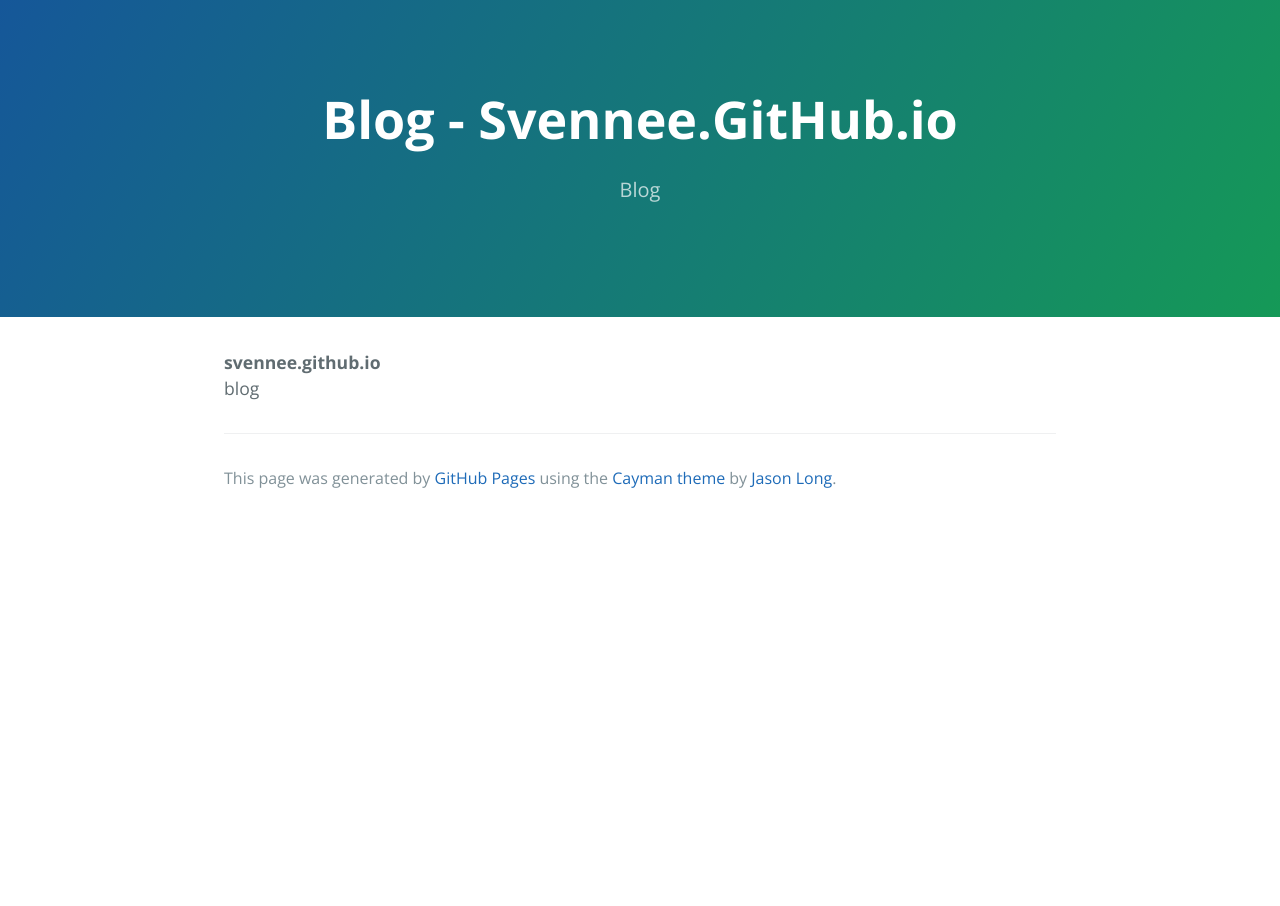
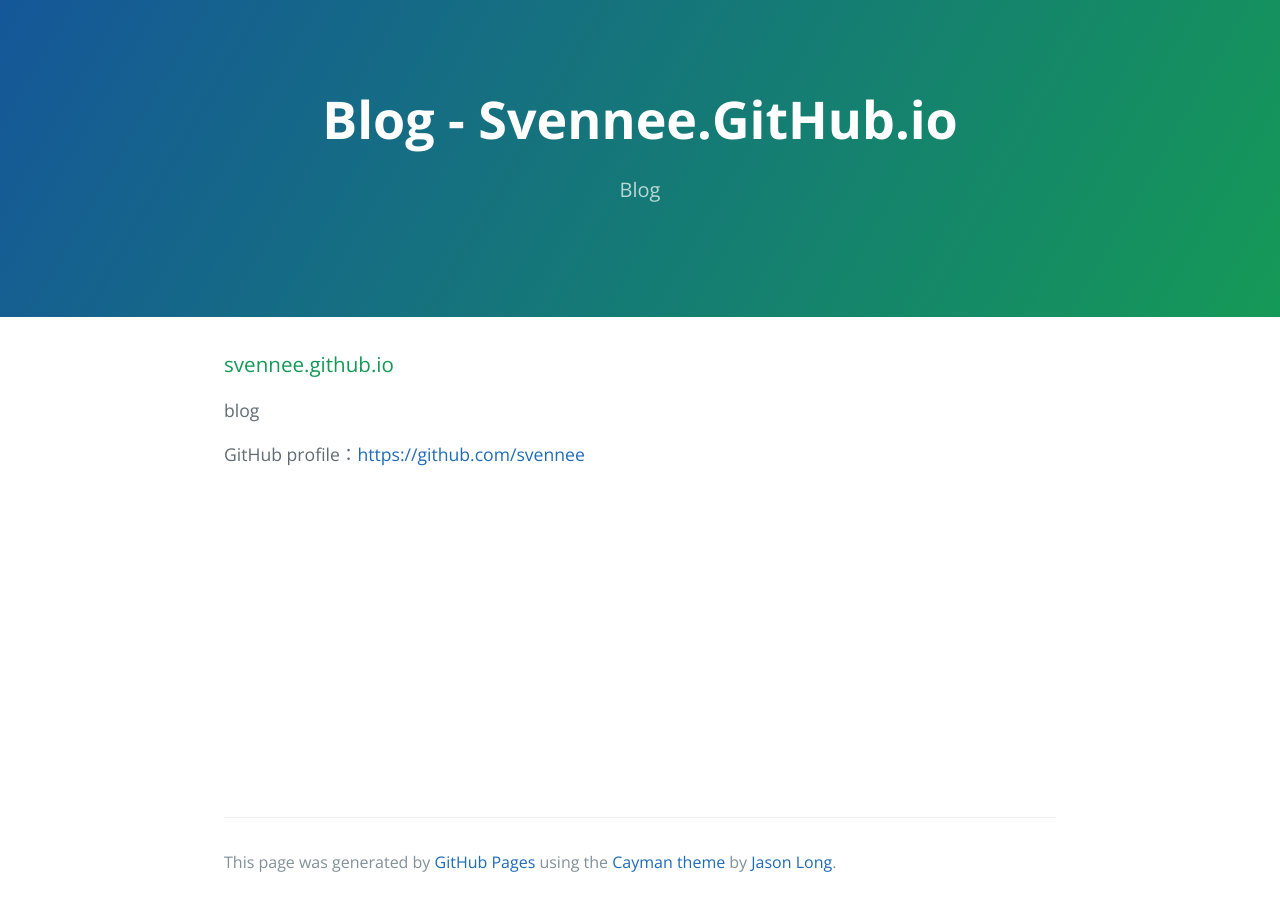
Before and after one commit to svennee/svennee.github.io, a plain HTML site: page index.html in a window 1280 px wide. Before the commit the page ends 800 px from the top, so only its background shows below. Drawn offline with nearby package versions, Linux system fonts and the light colour scheme.

Commit message:
Update index.html
add gihub profile

```diff
--- a/index.html
+++ b/index.html
@@ -16,11 +16,12 @@
     </section>
 
     <section class="main-content">
-      <p><b>svennee.github.io</b><br>
-blog</p>
+      <h3>svennee.github.io</h3>
+      <p>blog</p>
+      <p>GitHub profile：<a href="https://github.com/svennee">https://github.com/svennee</a></p>
+      <p style="margin-bottom:350px;"></p>
 
       <footer class="site-footer">
-
         <span class="site-footer-credits">This page was generated by <a href="https://pages.github.com">GitHub Pages</a> using the <a href="https://github.com/jasonlong/cayman-theme">Cayman theme</a> by <a href="https://twitter.com/jasonlong">Jason Long</a>.</span>
       </footer>
 
```
